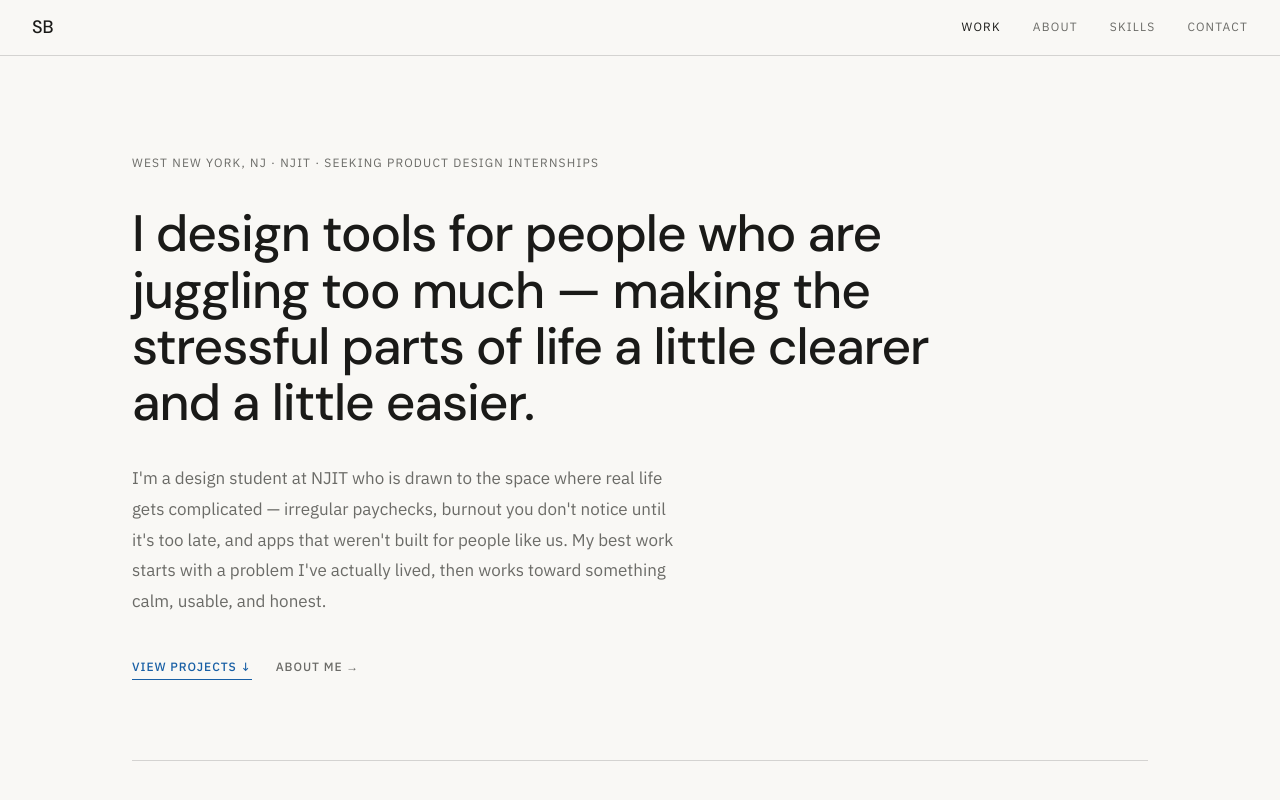
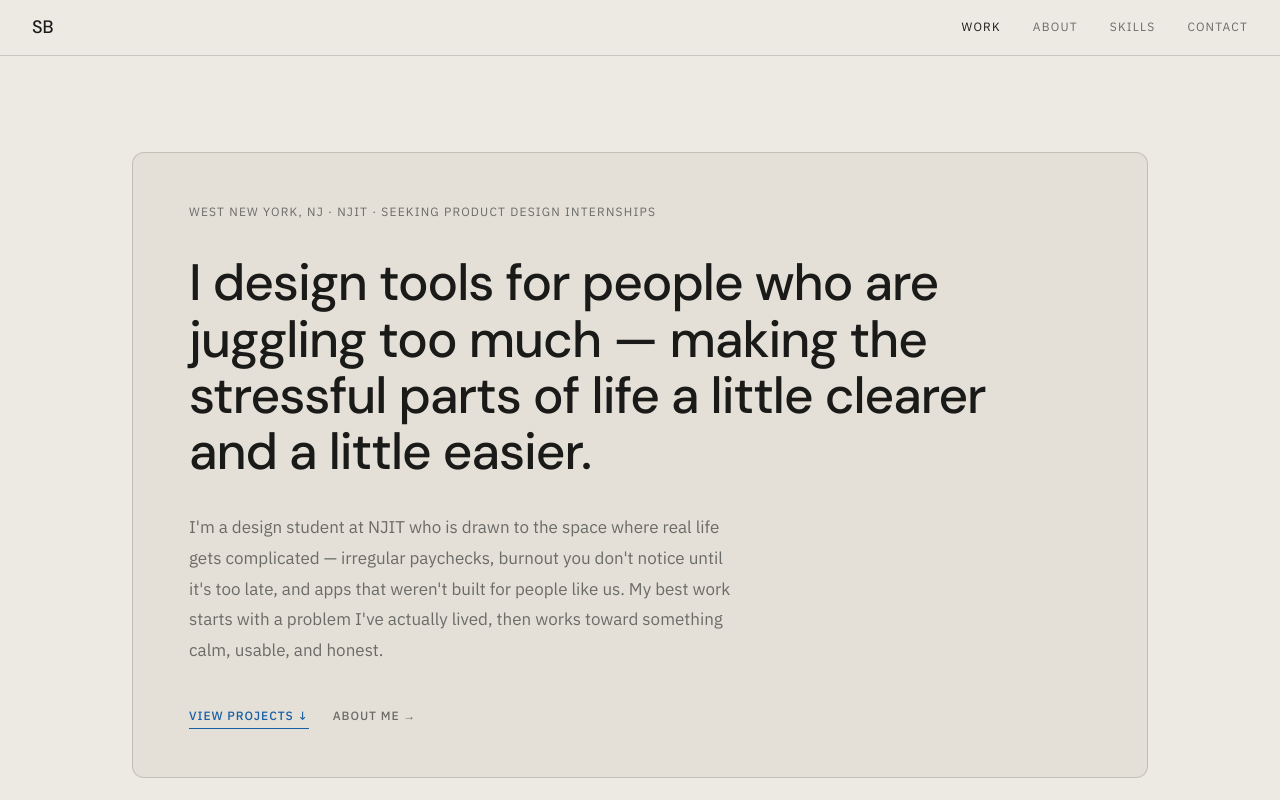
Before and after one commit to SamGB16/portfolio-site, a Next.js app in the folder samuel-portfolio/: page /portfolio-site/ in a window 1280 px wide. Shown: the top 800 px of the page. Built offline with nearby package versions, Linux system fonts and the light colour scheme.

Commit message:
adding new changenote 13

```diff
--- a/samuel-portfolio/app/globals.css
+++ b/samuel-portfolio/app/globals.css
@@ -10,7 +10,8 @@
   --text:        #1a1a18;
   --muted:       #6b6b67;
   --border:      rgba(0,0,0,0.15);
-  --bg:          #f9f8f5;
+  --bg:          #edeae4;
+  --hero-bg:     #e4e0d8;
   --white:       #ffffff;
   --max-width:   1080px;
 
--- a/samuel-portfolio/app/page.tsx
+++ b/samuel-portfolio/app/page.tsx
@@ -36,6 +36,14 @@ export default function Home() {
   return (
     <div style={{ maxWidth: "var(--max-width)", margin: "0 auto", padding: "0 2rem" }}>
       <section style={{ padding: "6rem 0 5rem" }}>
+        <div
+          style={{
+            background: "var(--hero-bg)",
+            border: "1px solid var(--border)",
+            borderRadius: "12px",
+            padding: "3rem 3.5rem",
+          }}
+        >
           <p
             style={{
               fontFamily: "'IBM Plex Sans', sans-serif",
@@ -99,6 +107,7 @@ export default function Home() {
               View projects ↓
             </Link>
             <SecondaryLink href="/about">About me →</SecondaryLink>
+          </div>
         </div>
       </section>
 
```
Also changed, not shown: 1 other file (tests, documents, lock files or other folders). Lines whose indentation alone changed are shown as unchanged.
